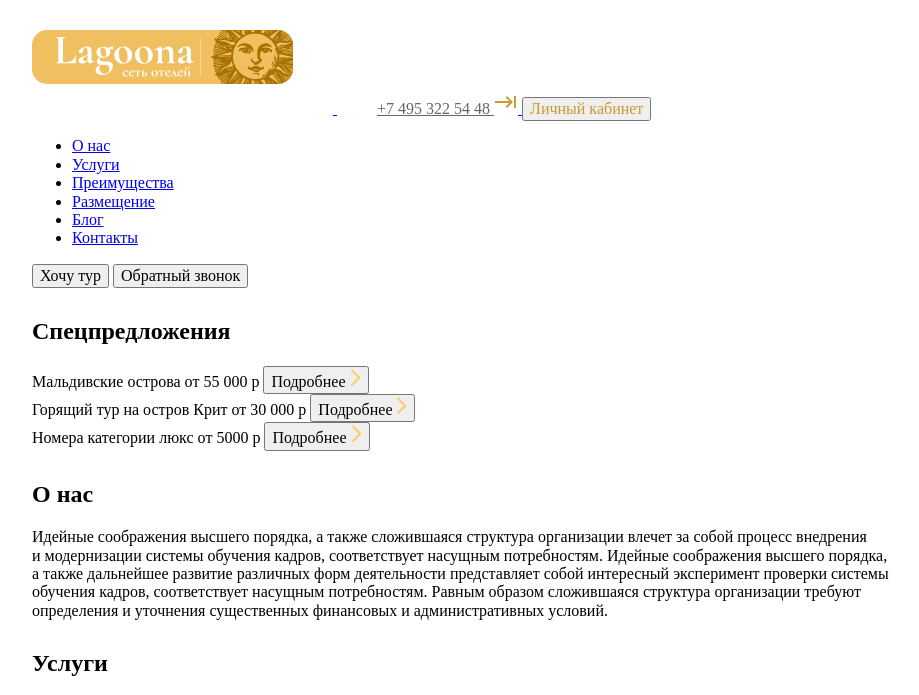
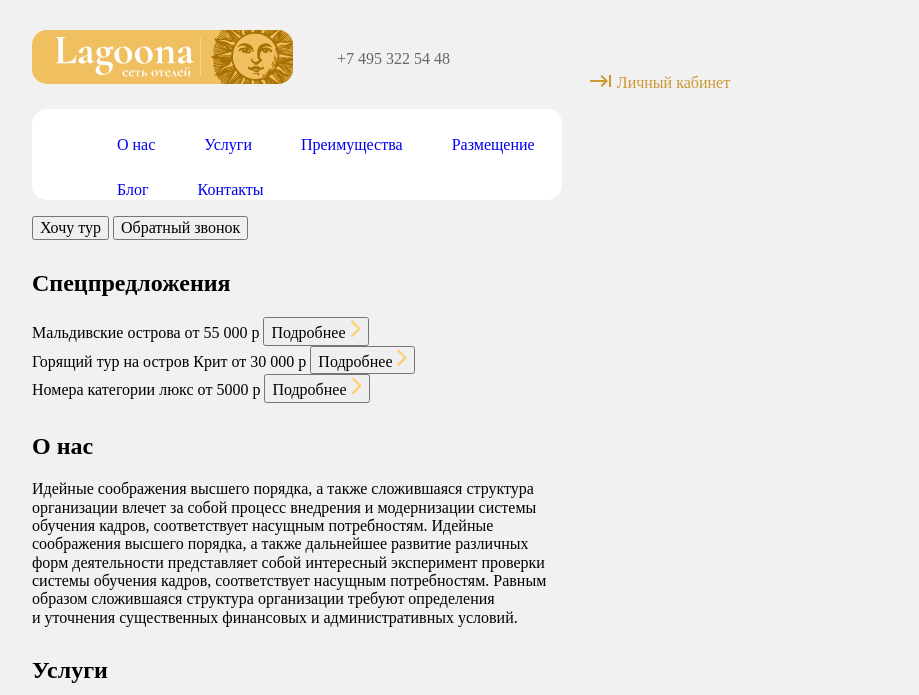
Before and after one commit to spartachesko/hotels, a plain HTML site: page 06_layout-html/index.html in a window 1280 px wide. Shown: the top 695 px of the page, without its empty margins (343-1262 px from the left). Drawn offline with Linux system fonts and the light colour scheme.

Commit message:
Кнопка личного кабинета вылетает за пределы контейнера

```diff
--- a/06_layout-html/css/style.css
+++ b/06_layout-html/css/style.css
@@ -1,3 +1,9 @@
+body{
+  background-color:#F1F1F1;
+}
+a {
+  text-decoration: none;
+}
 #hero {
 
 }
@@ -20,8 +26,7 @@
 .footer {
 }
 .container {
-  margin-top: 30px;
-  margin-left: 375px;
+  margin: 30px 375px;
 }
 .hero {
 }
@@ -39,23 +44,34 @@
 }
 .header-logo {
   margin-right: 40px;
-  margin-bottom: 30px;
+  margin-bottom: -20px;
 }
 .contacts-item-link {
-  /*margin-top: 47px;*/
-  margin-bottom: 47px;
   color: #666666
 }
 .logo-header-cab {
+  width: 24px;
+  height: 24px;
+  margin-bottom: -5px;
 }
 .btn.header-btn {
+  height: 24px;
+  width: 155px;
+  border: none;
+  background: none;
   color: #CC9933;
+  margin-left: 550px;
+}
+.header-btn span {
 }
 .header-nav {
+  background-color: #FFFFFF;
+  border-radius: 15px;
 }
 .btn {
 }
 .header-list {
+
 }
 .hero-container {
 }
@@ -80,6 +96,10 @@
 .blog-searching {
 }
 .header-list-item {
+  list-style-type: none;
+  margin-left: 45px;
+  margin-top: 27px;
+  display: inline-block;
 }
 .section-title.hero-title {
 }
@@ -100,6 +120,7 @@
 .allocation-cards-blog-3 {
 }
 .header-link {
+
 }
 .hero-blog-cards-1 {
 }
--- a/06_layout-html/index.html
+++ b/06_layout-html/index.html
@@ -1,26 +1,28 @@
 <!DOCTYPE html>
 <html lang="en">
+
 <head>
   <meta charset="UTF-8">
   <meta name="viewport" content="width=device-width, initial-scale=1.0">
-  <link rel="stylesheet"  href="css/normalize.css">
-  <link rel="stylesheet"  href="css/style.css">
+  <link rel="stylesheet" href="css/normalize.css">
+  <link rel="stylesheet" href="css/style.css">
   <title>Lagoona</title>
 </head>
+
 <body>
   <header class="header">
     <div class="container">
-      <a href="#" class="header-logo">
+      <a href="#">
         <img src="img/logo.svg" alt="Logo" class="header-logo">
       </a>
       <a href="tel:+74953225448" class="contacts-item-link">
         +7 495 322 54 48
       </a>
-      <a href="#" class="logo-header-cab">
+      <button class="btn header-btn">
         <img src="img/pesonal-area.svg" alt="cabinet" class="logo-header-cab">
-      </a>
-      <button class="btn header-btn">
-        Личный кабинет
+        <span>
+          Личный кабинет
+        </span>
       </button>
       <nav class="header-nav">
         <ul class="header-list">
@@ -63,7 +65,6 @@
         Обратный звонок
       </button>
     </div>
-
   </header>
   <main class="main">
     <section id="hero" class="hero">
@@ -121,7 +122,12 @@
           О&nbsp;нас
         </h2>
         <p class="section-descr about-us-descr">
-          Идейные соображения высшего порядка, а&nbsp;также сложившаяся структура организации влечет за&nbsp;собой процесс внедрения и&nbsp;модернизации системы обучения кадров, соответствует насущным потребностям. Идейные соображения высшего порядка, а&nbsp;также дальнейшее развитие различных форм деятельности представляет собой интересный эксперимент проверки системы обучения кадров, соответствует насущным потребностям. Равным образом сложившаяся структура организации требуют определения и&nbsp;уточнения существенных финансовых и&nbsp;административных условий.
+          Идейные соображения высшего порядка, а&nbsp;также сложившаяся структура организации влечет за&nbsp;собой
+          процесс внедрения и&nbsp;модернизации системы обучения кадров, соответствует насущным потребностям. Идейные
+          соображения высшего порядка, а&nbsp;также дальнейшее развитие различных форм деятельности представляет собой
+          интересный эксперимент проверки системы обучения кадров, соответствует насущным потребностям. Равным образом
+          сложившаяся структура организации требуют определения и&nbsp;уточнения существенных финансовых
+          и&nbsp;административных условий.
         </p>
       </div>
     </section>
@@ -441,4 +447,5 @@
   </footer>
 
 </body>
+
 </html>
```
